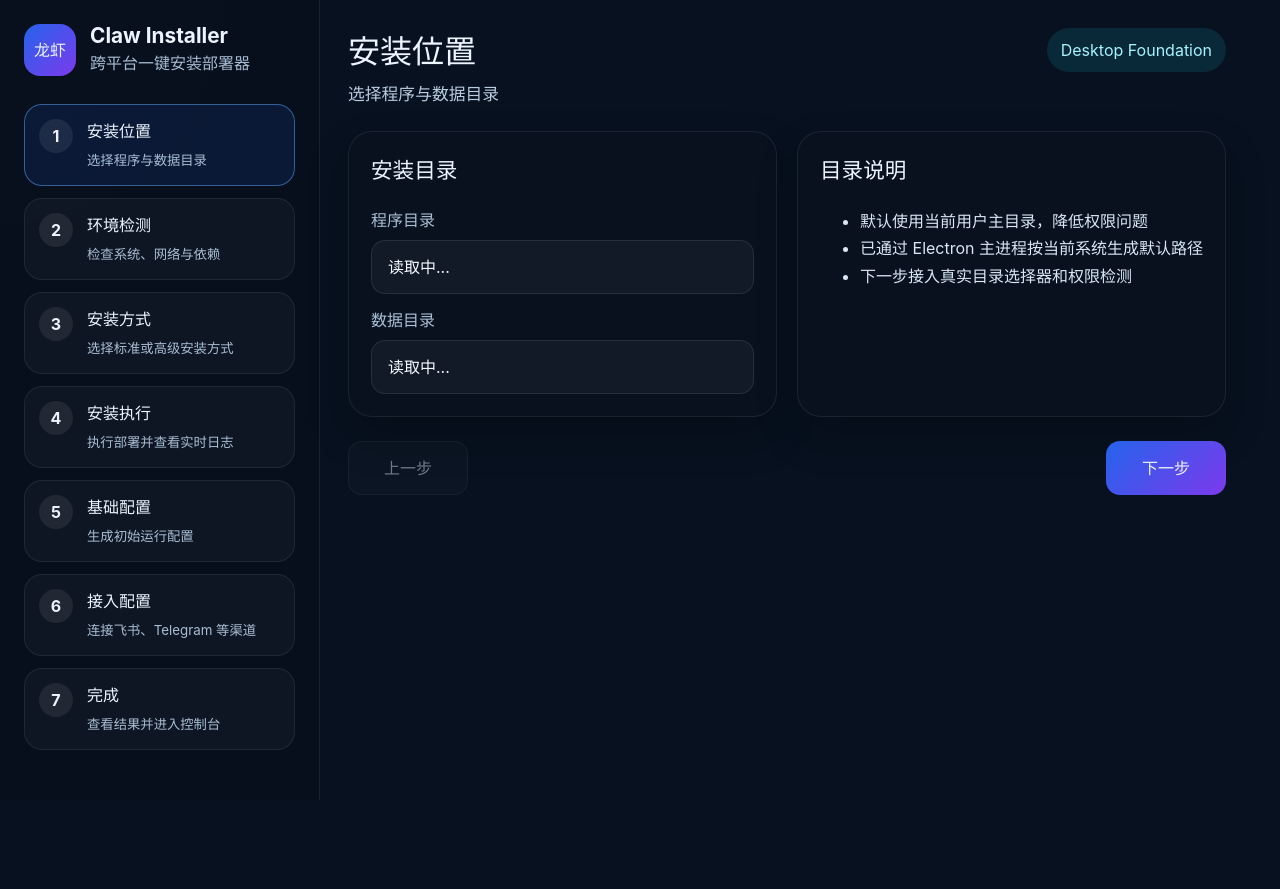
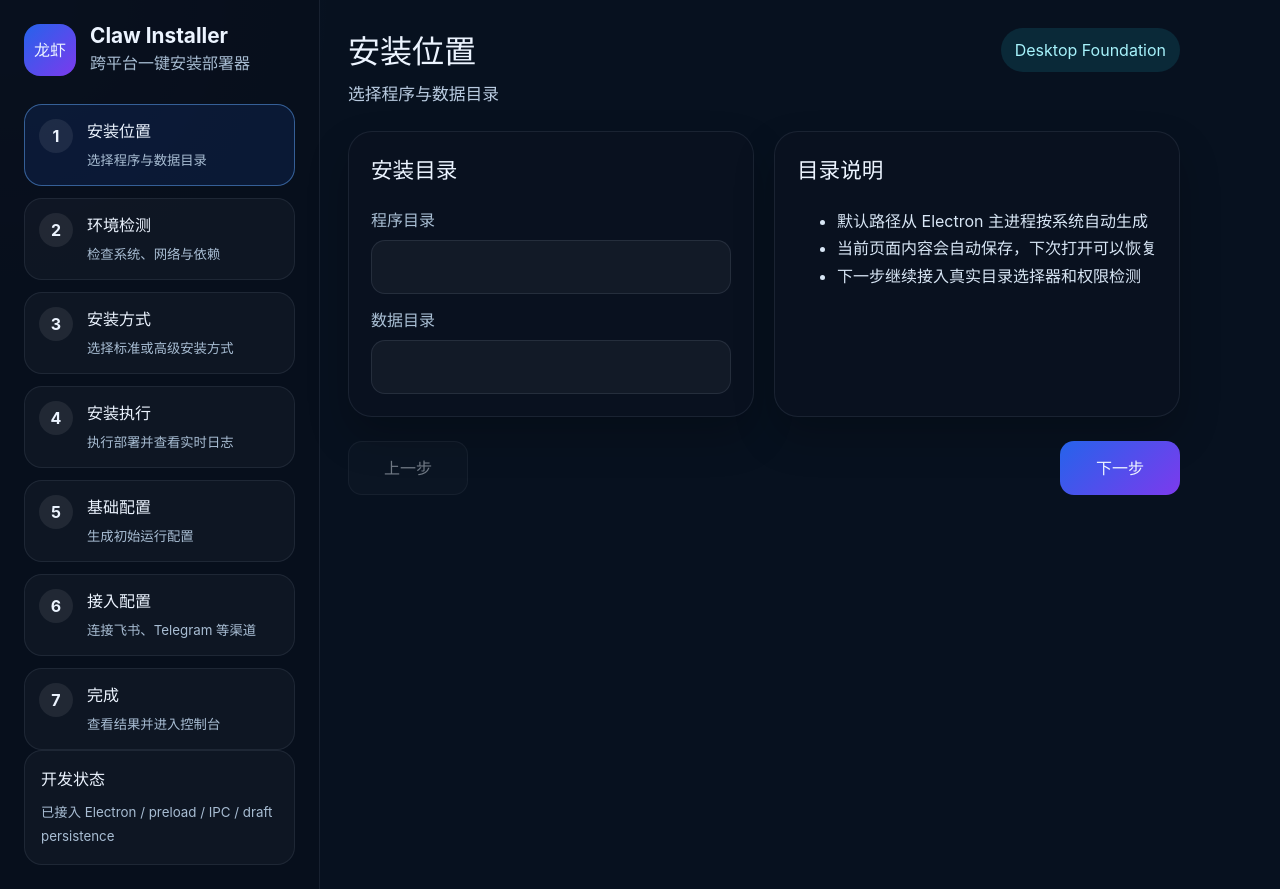
Before and after one commit to HachikoJ/claw-installer, a React app in the folder app/: page / in a window 1280 px wide. Before the commit the page ends 800 px from the top, so only its background shows below. Built offline with nearby package versions, Linux system fonts and the light colour scheme; the HTML template or start-up script is replaced by a standard one.

Commit message:
feat: persist installer draft and sync project status

```diff
--- a/app/src/App.css
+++ b/app/src/App.css
@@ -18,6 +18,8 @@ button, input { font: inherit; }
   border-right: 1px solid rgba(148, 163, 184, 0.12);
   background: rgba(8, 15, 28, 0.94);
   padding: 24px;
+  display: flex;
+  flex-direction: column;
 }
 
 .brand {
@@ -48,6 +50,15 @@ button, input { font: inherit; }
 }
 .step-card strong { display: block; margin-bottom: 4px; }
 .step-card small { color: #a8bdd3; }
+.sidebar-footer {
+  margin-top: auto;
+  padding: 16px;
+  border-radius: 18px;
+  background: rgba(255,255,255,.03);
+  border: 1px solid rgba(148,163,184,.12);
+}
+.sidebar-footer strong { display: block; margin-bottom: 8px; }
+.sidebar-footer small { color: #a8bdd3; line-height: 1.6; }
 
 .content { padding: 28px; }
 .topbar { display: flex; justify-content: space-between; align-items: flex-start; gap: 18px; margin-bottom: 24px; }
--- a/app/src/App.tsx
+++ b/app/src/App.tsx
@@ -1,7 +1,8 @@
 import { useEffect, useMemo, useState } from 'react';
 import './App.css';
 import { installSteps } from './steps';
-import type { EnvironmentCheckItem, InstallStepKey } from './shared-types';
+import type { EnvironmentCheckItem } from './shared-types';
+import { useInstallerStore } from './store';
 
 declare global {
   interface Window {
@@ -20,7 +21,6 @@ declare global {
 }
 
 function App() {
-  const [activeStep, setActiveStep] = useState<InstallStepKey>('location');
   const [environment, setEnvironment] = useState<null | {
     osType: string;
     osVersion: string;
@@ -31,9 +31,15 @@ function App() {
     memoryGb: number;
   }>(null);
 
+  const { activeStep, installPath, dataPath, servicePort, accessMode, setDraft } = useInstallerStore();
+
   useEffect(() => {
-    window.clawInstaller?.getEnvironment().then(setEnvironment).catch(() => undefined);
-  }, []);
+    window.clawInstaller?.getEnvironment().then((env) => {
+      setEnvironment(env);
+      if (!installPath) setDraft({ installPath: env.defaultInstallPath });
+      if (!dataPath) setDraft({ dataPath: env.defaultDataPath });
+    }).catch(() => undefined);
+  }, [dataPath, installPath, setDraft]);
 
   const checks: EnvironmentCheckItem[] = useMemo(
     () => [
@@ -52,19 +58,19 @@ function App() {
         detail: environment ? `检测到 ${environment.memoryGb} GB 内存` : '等待主进程返回信息',
       },
       {
-        key: 'network',
-        label: '网络连接',
-        status: 'warn',
-        detail: '网络连通检测将在下一步接入真实检测服务',
+        key: 'path',
+        label: '默认路径',
+        status: installPath ? 'pass' : 'pending',
+        detail: installPath ? `安装目录：${installPath}` : '正在生成默认安装目录',
       },
       {
         key: 'dependency',
         label: '依赖环境',
         status: 'pending',
-        detail: '后续接入 Node / Docker / Git 等真实检测项',
+        detail: '下一步继续接入 Node / Docker / Git 等真实检测项',
       },
     ],
-    [environment],
+    [environment, installPath],
   );
 
   const activeIndex = useMemo(
@@ -74,12 +80,12 @@ function App() {
 
   const nextStep = () => {
     const next = installSteps[activeIndex + 1];
-    if (next) setActiveStep(next.key);
+    if (next) setDraft({ activeStep: next.key });
   };
 
   const prevStep = () => {
     const prev = installSteps[activeIndex - 1];
-    if (prev) setActiveStep(prev.key);
+    if (prev) setDraft({ activeStep: prev.key });
   };
 
   return (
@@ -100,7 +106,7 @@ function App() {
               <button
                 key={step.key}
                 className={`step-card ${isActive ? 'active' : ''} ${isDone ? 'done' : ''}`}
-                onClick={() => setActiveStep(step.key)}
+                onClick={() => setDraft({ activeStep: step.key })}
               >
                 <span className="step-index">{index + 1}</span>
                 <span>
@@ -110,6 +116,10 @@ function App() {
               </button>
             );
           })}
+        </div>
+        <div className="sidebar-footer">
+          <strong>开发状态</strong>
+          <small>已接入 Electron / preload / IPC / draft persistence</small>
         </div>
       </aside>
 
@@ -127,16 +137,16 @@ function App() {
             <div className="panel">
               <h3>安装目录</h3>
               <label>程序目录</label>
-              <input value={environment?.defaultInstallPath ?? '读取中...'} readOnly />
+              <input value={installPath} onChange={(e) => setDraft({ installPath: e.target.value })} />
               <label>数据目录</label>
-              <input value={environment?.defaultDataPath ?? '读取中...'} readOnly />
+              <input value={dataPath} onChange={(e) => setDraft({ dataPath: e.target.value })} />
             </div>
             <div className="panel">
               <h3>目录说明</h3>
               <ul>
-                <li>默认使用当前用户主目录，降低权限问题</li>
-                <li>已通过 Electron 主进程按当前系统生成默认路径</li>
-                <li>下一步接入真实目录选择器和权限检测</li>
+                <li>默认路径从 Electron 主进程按系统自动生成</li>
+                <li>当前页面内容会自动保存，下次打开可以恢复</li>
+                <li>下一步继续接入真实目录选择器和权限检测</li>
               </ul>
             </div>
           </section>
@@ -186,9 +196,9 @@ function App() {
             </div>
             <div className="panel">
               <h3>实时日志</h3>
-              <pre>[info] electron main process wired
-[info] preload bridge ready
-[info] real env data connected
+              <pre>[info] electron shell wired
+[info] IPC bridge active
+[info] draft persistence active
 </pre>
             </div>
           </section>
@@ -199,16 +209,16 @@ function App() {
             <div className="panel">
               <h3>基础配置</h3>
               <label>服务端口</label>
-              <input value="18789" readOnly />
+              <input value={servicePort} onChange={(e) => setDraft({ servicePort: e.target.value })} />
               <label>访问模式</label>
-              <input value="local_only" readOnly />
+              <input value={accessMode} onChange={(e) => setDraft({ accessMode: e.target.value })} />
             </div>
             <div className="panel">
               <h3>安全默认值</h3>
               <ul>
                 <li>默认仅本地访问</li>
                 <li>默认启用更安全配置</li>
-                <li>后续接入真实配置生成器与权限收紧逻辑</li>
+                <li>下一步接入真实配置生成器与权限收紧逻辑</li>
               </ul>
             </div>
           </section>
@@ -226,10 +236,19 @@ function App() {
         )}
 
         {activeStep === 'done' && (
-          <section className="panel-grid">
+          <section className="panel-grid two-col">
             <div className="panel done-panel">
               <h3>桌面基础层已打通</h3>
-              <p>当前已完成前端壳、Electron 主进程、IPC 桥接和真实环境信息读取，下一步进入安装编排与持久化。</p>
+              <p>当前已完成前端壳、Electron 主进程、IPC 桥接、真实环境信息读取和安装草稿持久化。</p>
+            </div>
+            <div className="panel">
+              <h3>控制台预览</h3>
+              <ul>
+                <li>服务状态：待接入</li>
+                <li>日志查看：待接入</li>
+                <li>安装编排：待接入</li>
+                <li>设置页：下一阶段开始</li>
+              </ul>
             </div>
           </section>
         )}
--- /dev/null
+++ b/app/src/store.ts
@@ -0,0 +1,55 @@
+import { create } from 'zustand';
+import type { InstallStepKey } from './shared-types';
+
+export interface InstallerDraft {
+  activeStep: InstallStepKey;
+  installPath: string;
+  dataPath: string;
+  servicePort: string;
+  accessMode: string;
+}
+
+interface InstallerStore extends InstallerDraft {
+  setDraft: (partial: Partial<InstallerDraft>) => void;
+  resetDraft: () => void;
+}
+
+const defaultDraft: InstallerDraft = {
+  activeStep: 'location',
+  installPath: '',
+  dataPath: '',
+  servicePort: '18789',
+  accessMode: 'local_only',
+};
+
+const storageKey = 'claw-installer-draft';
+
+function loadDraft(): InstallerDraft {
+  try {
+    const raw = localStorage.getItem(storageKey);
+    if (!raw) return defaultDraft;
+    return { ...defaultDraft, ...JSON.parse(raw) };
+  } catch {
+    return defaultDraft;
+  }
+}
+
+export const useInstallerStore = create<InstallerStore>((set, get) => ({
+  ...defaultDraft,
+  ...loadDraft(),
+  setDraft: (partial) => {
+    set(partial);
+    const next = { ...get(), ...partial };
+    localStorage.setItem(storageKey, JSON.stringify({
+      activeStep: next.activeStep,
+      installPath: next.installPath,
+      dataPath: next.dataPath,
+      servicePort: next.servicePort,
+      accessMode: next.accessMode,
+    }));
+  },
+  resetDraft: () => {
+    localStorage.removeItem(storageKey);
+    set(defaultDraft);
+  },
+}));
```
Also changed, not shown: 2 other files (tests, documents, lock files or other folders).
